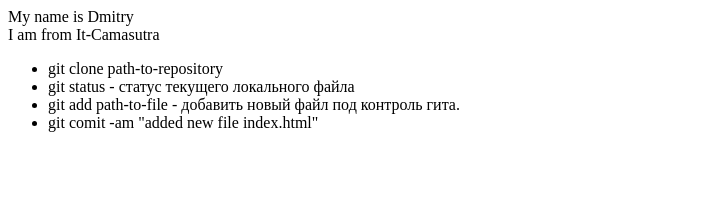
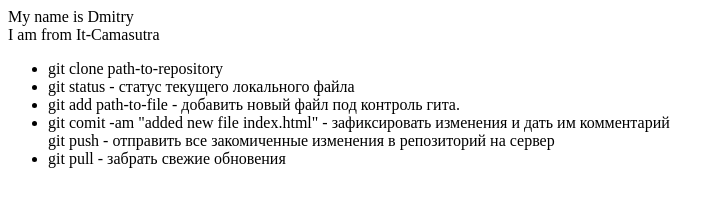
Before and after one commit to ruslanlapin/git-lesson, a plain HTML site: page index.html in a window 1280 px wide. Shown: the whole page, without its empty margins (0-725 px from the left). Drawn offline with Linux system fonts and the light colour scheme.

Commit message:
added push-pull instructions to html

```diff
--- a/index.html
+++ b/index.html
@@ -10,7 +10,8 @@
         <li>git clone path-to-repository</li>
         <li>git status - статус текущего локального файла</li>
         <li>git add path-to-file - добавить новый файл под контроль гита.</li>
-        <li>git comit -am "added new file index.html"</li>
-
+        <li>git comit -am "added new file index.html" - зафиксировать изменения и дать им комментарий</li>
+		<il>git push - отправить все закомиченные изменения в репозиторий на сервер</il>
+		<li>git pull - забрать свежие обновения</li>
     </ul>
 </div>
```
